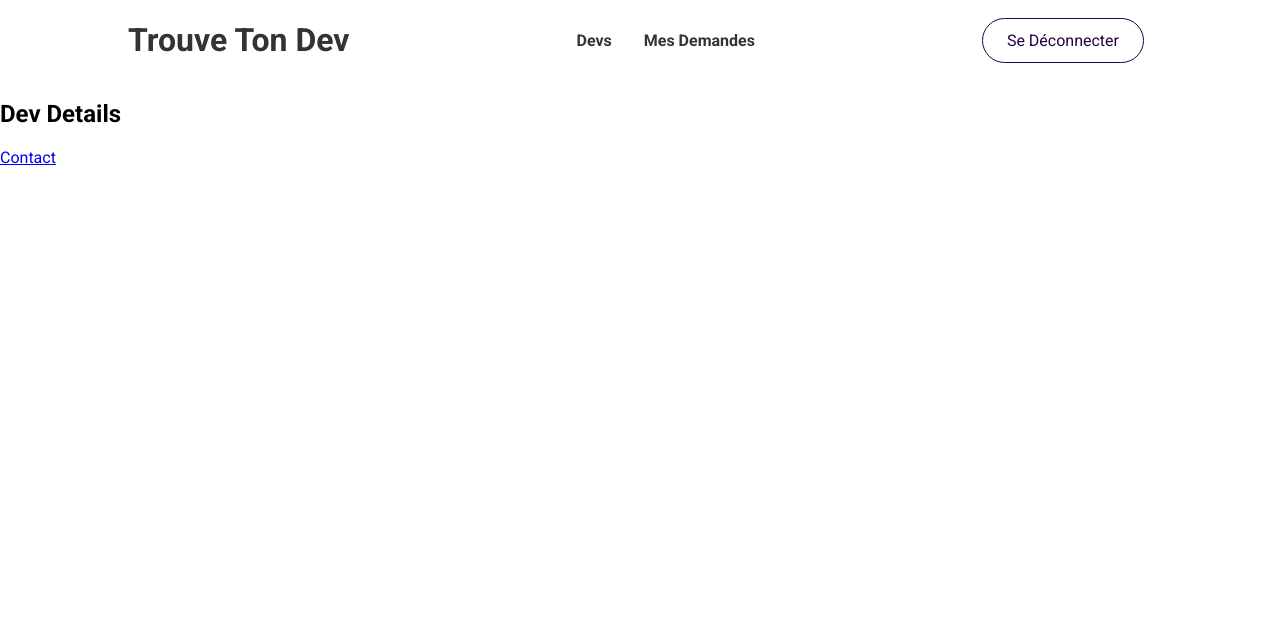
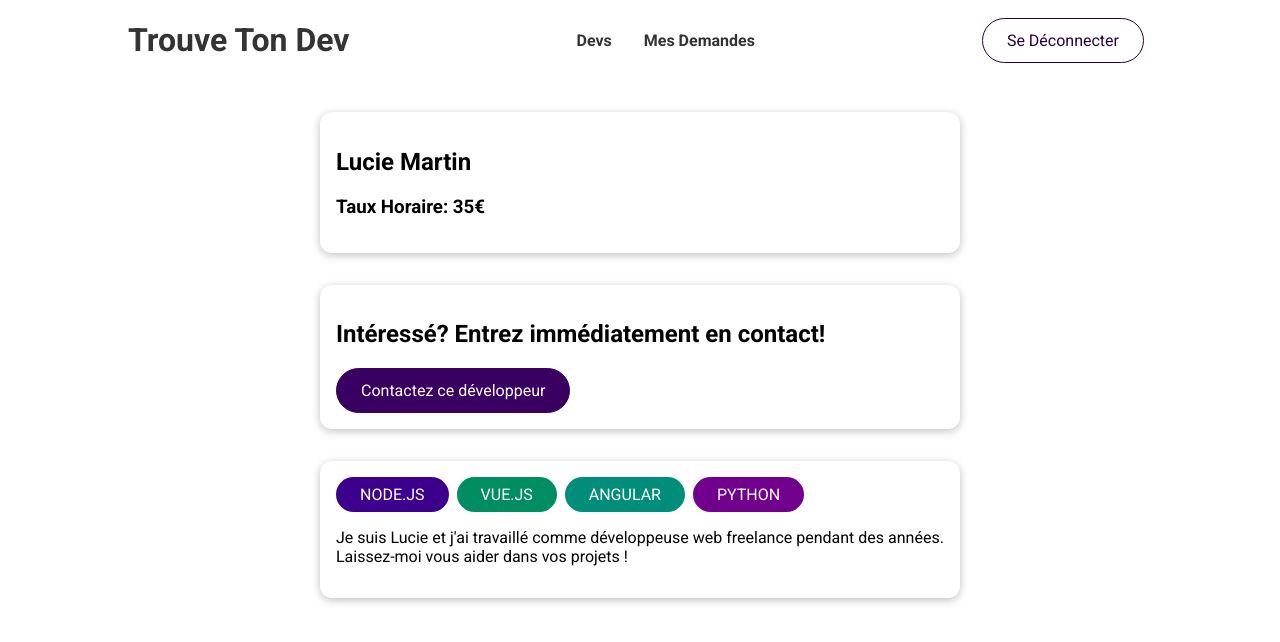
Before and after one commit to afrmounir/Trouve-Ton-Dev, a Vue app: page /devs/d1 in a window 1280 px wide. Shown: the top 642 px of the page. Built offline with nearby package versions, Linux system fonts and the light colour scheme.

Commit message:
feat: build the dev details component

```diff
--- a/src/views/devs/DevDetails.vue
+++ b/src/views/devs/DevDetails.vue
@@ -1,8 +1,41 @@
+<script setup>
+import { computed } from 'vue'
+import { useDevsStore } from '../../stores/devs'
+import { useRoute } from 'vue-router'
+
+const route = useRoute()
+const store = useDevsStore()
+const props = defineProps({ id: String })
+
+const selectedDev = store.filteredDevs.find((dev) => dev.id === props.id)
+
+const fullName = computed(() => `${selectedDev.firstName} ${selectedDev.lastName}`)
+const devContactLink = computed(() => `${route.path}/contact`)
+const areas = computed(() => selectedDev.areas)
+const hourlyRate = computed(() => selectedDev.hourlyRate)
+const description = computed(() => selectedDev.description)
+</script>
+
 <template>
-    <h2>Dev Details</h2>
-    <RouterView></RouterView>
-    <RouterLink to="/devs/d1/contact">Contact</RouterLink>
+  <section>
+    <base-card>
+      <h2>{{ fullName }}</h2>
+      <h3>Taux Horaire: {{ hourlyRate }}€</h3>
+    </base-card>
+  </section>
+  <section>
+    <base-card>
+      <header>
+        <h2>Intéressé? Entrez immédiatement en contact!</h2>
+        <base-button link :to="`${devContactLink}`">Contactez ce développeur</base-button>
+      </header>
+      <RouterView></RouterView>
+    </base-card>
+  </section>
+  <section>
+    <base-card>
+      <base-badge v-for="area in areas" :key="area" :type="area" :title="area"></base-badge>
+      <p>{{ description }}</p>
+    </base-card>
+  </section>
 </template>
-
-<script setup>
-</script>
```
